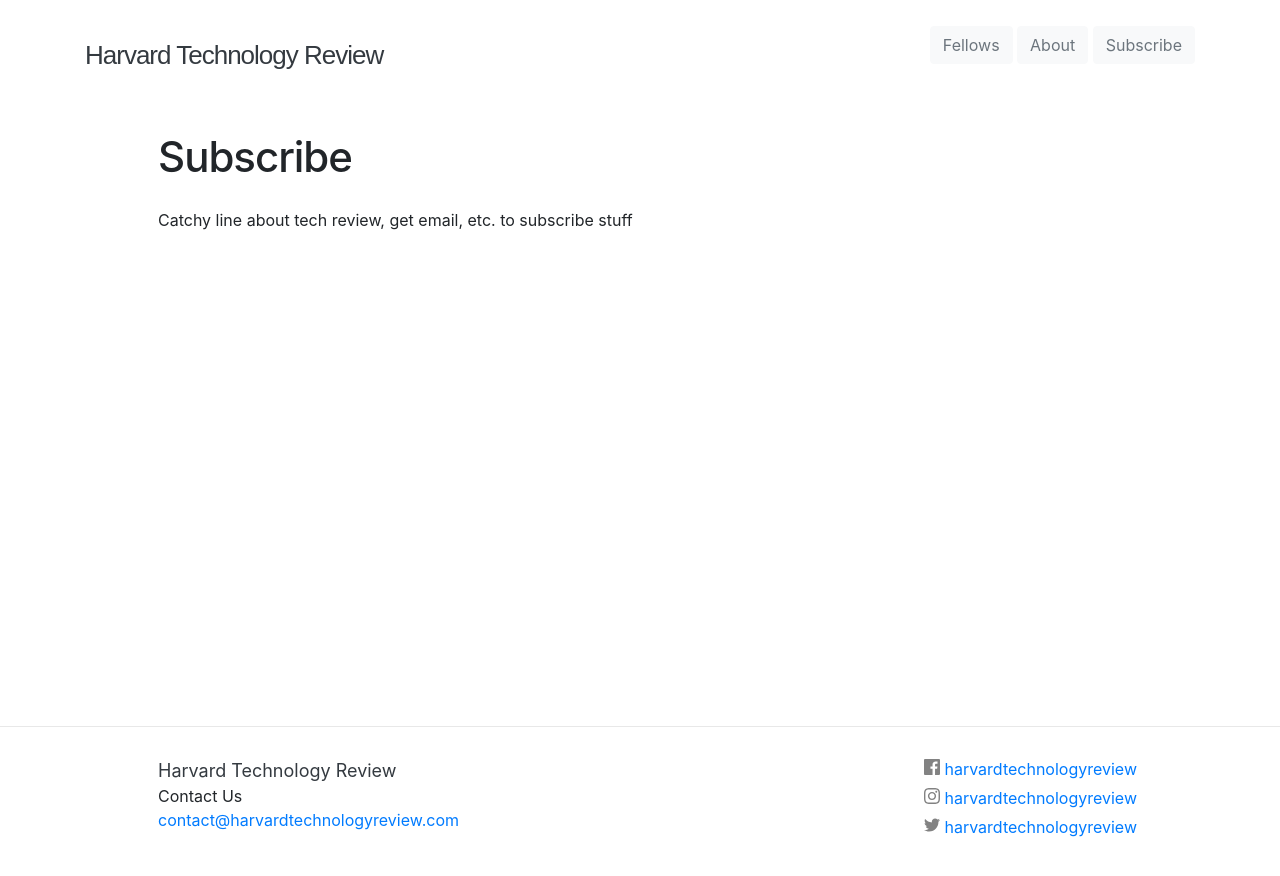
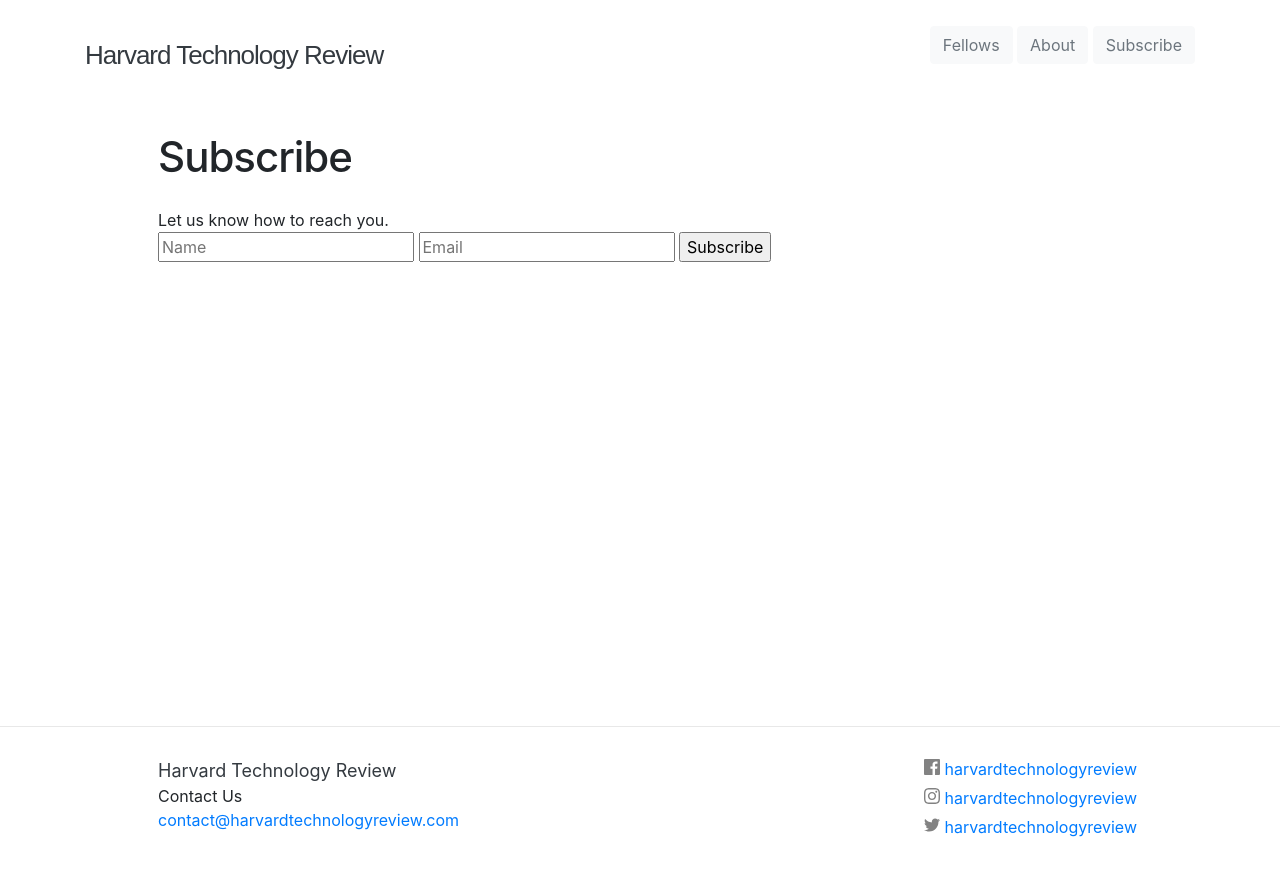
Before and after one commit to mfine15/techreview, a Jekyll site: the page built from subscribe.md, in a window 1280 px wide. Shown: the top 876 px of the page. Built offline with Jekyll 4.4.1, drawn with Linux system fonts in a browser that asks for light colours.

Commit message:
init subscribe

```diff
--- /dev/null
+++ b/_layouts/subscribe.html
@@ -0,0 +1,24 @@
+---
+layout: default
+---
+<div>
+
+  <header class="post-header">
+    <h1 class="post-title">{{ page.title | escape }}</h1>
+  </header>
+
+  <div>
+      Let us know how to reach you.
+  </div>
+
+  <form action="https://formspree.io/koficj@gmail.com" method="POST">
+    <input type="text" name="name" placeholder="Name">
+    <input type="email" name="_replyto" placeholder="Email">
+    <input type="submit" value="Subscribe"">
+  </form>
+
+  <div class="post-content">
+    {{ content }}
+  </div>
+
+</div>
--- a/subscribe.md
+++ b/subscribe.md
@@ -1,7 +1,5 @@
 ---
-layout: page
+layout: subscribe
 title: Subscribe
 permalink: /subscribe/
 ---
-
-Catchy line about tech review, get email, etc. to subscribe stuff
```
Also changed, not shown: 2 other files.
